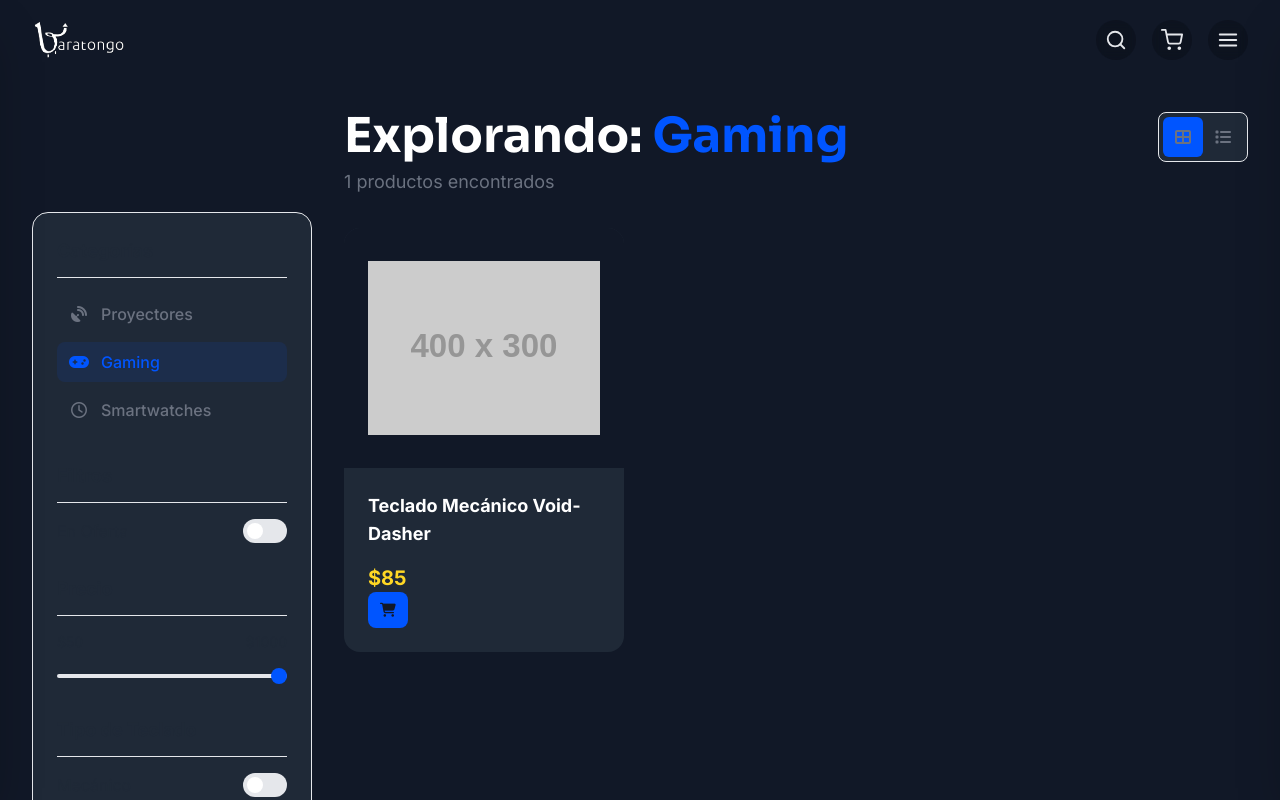
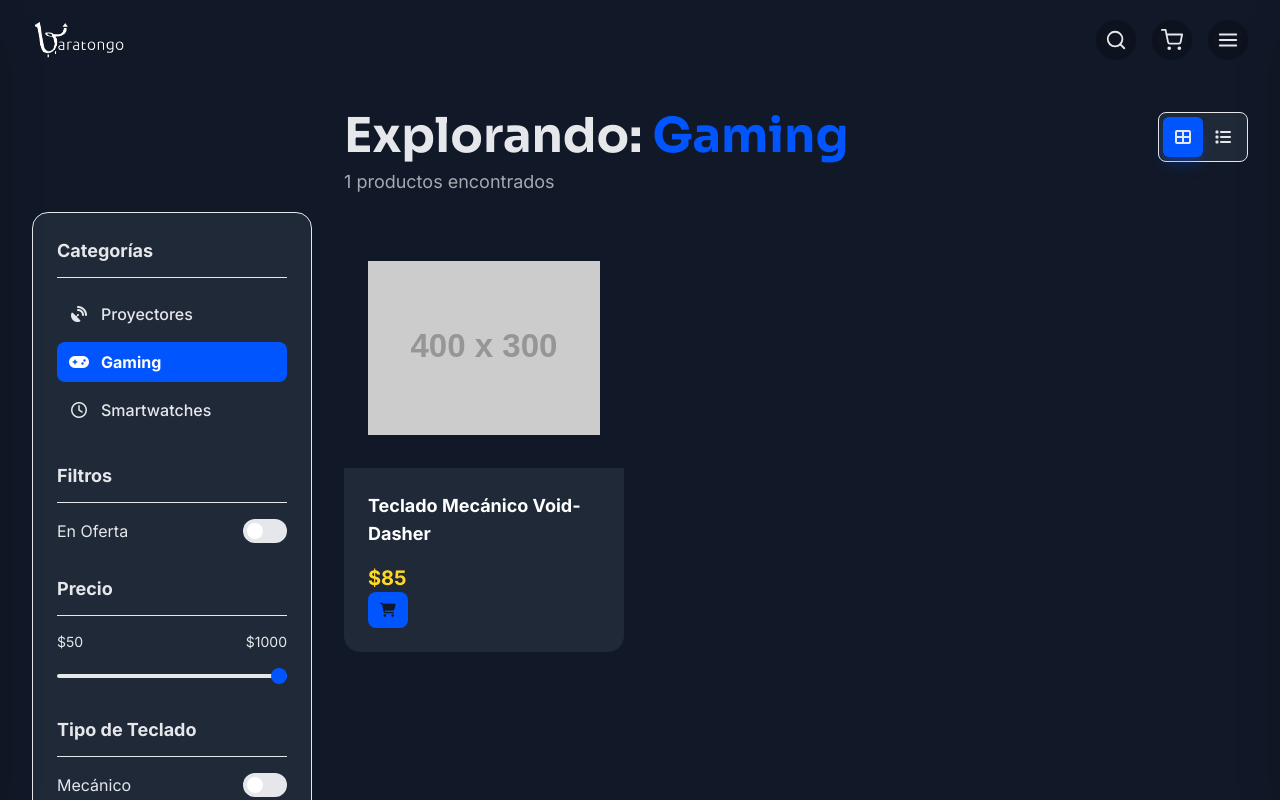
Before and after one commit to johngeek2024/baratongovzla-frontend, an Angular app: page /products/gaming in a window 1280 px wide. Shown: the top 800 px of the page. Built offline with nearby package versions, Linux system fonts and the light colour scheme.

Commit message:
Todo bien

```diff
--- a/src/app/features/products/components/filter-sidebar/filter-sidebar.component.html
+++ b/src/app/features/products/components/filter-sidebar/filter-sidebar.component.html
@@ -1,21 +1,10 @@
-<!--
-  Este componente tiene dos estados visuales controlados por las clases de Tailwind:
-  1. Por defecto (Móvil): Es 'fixed', ocupa toda la altura, está fuera de la pantalla ('-translate-x-full').
-  2. En pantallas medianas o más grandes ('md:'): Se vuelve 'sticky', con una altura automática y se posiciona correctamente.
-  La clase 'translate-x-0' se aplica condicionalmente para mostrarlo en la vista móvil.
--->
 <aside
   class="fixed inset-y-0 left-0 z-[110] w-[300px] flex-shrink-0 bg-dark-bg-secondary border-r border-border-color p-6 h-full transition-transform duration-300 ease-in-out -translate-x-full md:relative md:h-fit md:w-[280px] md:rounded-2xl md:border md:translate-x-0 md:top-[100px]"
   [ngClass]="{ 'translate-x-0': uiService.isFilterSidebarOpen() }">
 
-  <!-- Grupo de Categorías -->
   <div class="mb-8">
-    <h3 class="text-lg font-semibold text-text-primary pb-3 mb-4 border-b border-border-color">Categorías</h3>
+    <h3 class="text-lg font-semibold text-text-on-dark pb-3 mb-4 border-b border-border-color">Categorías</h3>
     <nav class="flex flex-col gap-2">
-      <!--
-        El evento (click) llama a la función closeAllPanels() del UiService,
-        lo que cerrará este panel en la vista móvil al seleccionar una categoría.
-      -->
       <a (click)="uiService.closeAllPanels()" routerLink="/products/proyectores" [class.active]="activeCategory() === 'proyectores'" class="category-link">
         <i class="fas fa-satellite-dish w-5 text-center"></i> Proyectores
       </a>
@@ -28,44 +17,38 @@
     </nav>
   </div>
 
-  <!-- Grupo de Filtros Generales -->
   <div class="mb-8">
-    <h3 class="text-lg font-semibold text-text-primary pb-3 mb-4 border-b border-border-color">Filtros</h3>
+    <h3 class="text-lg font-semibold text-text-on-dark pb-3 mb-4 border-b border-border-color">Filtros</h3>
     <div class="flex justify-between items-center mb-4">
-      <span class="text-text-primary">En Oferta</span>
+      <span class="text-text-on-dark">En Oferta</span>
       <label class="relative inline-block w-11 h-6">
         <input (change)="onSaleChange($event)" type="checkbox" class="opacity-0 w-0 h-0 peer">
-        <span class="absolute cursor-pointer inset-0 bg-border-color rounded-full transition-colors before:absolute before:h-4 before:w-4 before:left-1 before:bottom-1 before:bg-white before:rounded-full before:transition-transform peer-checked:bg-primary-accent peer-checked:before:translate-x-5"></span>
+        <span class="slider"></span>
       </label>
     </div>
   </div>
 
-  <!-- Grupo de Filtro de Precio -->
   <div class="mb-8">
-    <h3 class="text-lg font-semibold text-text-primary pb-3 mb-4 border-b border-border-color">Precio</h3>
-    <div class="flex justify-between text-sm mb-2 text-text-primary">
+    <h3 class="text-lg font-semibold text-text-on-dark pb-3 mb-4 border-b border-border-color">Precio</h3>
+    <div class="flex justify-between text-sm mb-2 text-text-on-dark">
       <span>$50</span>
       <span>${{ productService.maxPriceFilter() }}</span>
     </div>
     <input (input)="onPriceChange($event)" type="range" min="50" max="1000" [value]="productService.maxPriceFilter()" class="w-full h-1 bg-border-color rounded-full appearance-none cursor-pointer [&::-webkit-slider-thumb]:appearance-none [&::-webkit-slider-thumb]:w-4 [&::-webkit-slider-thumb]:h-4 [&::-webkit-slider-thumb]:bg-primary-accent [&::-webkit-slider-thumb]:rounded-full">
   </div>
 
-  <!--
-    FILTROS CONTEXTUALES (CORREGIDO Y RESTAURADO)
-    Estos bloques @if aseguran que los filtros solo se muestren para la categoría activa.
-  -->
   @if(activeCategory() === 'proyectores') {
     <div class="filter-group contextual-filter-group">
-      <h3 class="text-lg font-semibold text-text-primary pb-3 mb-4 border-b border-border-color">Resolución</h3>
+      <h3 class="text-lg font-semibold text-text-on-dark pb-3 mb-4 border-b border-border-color">Resolución</h3>
       <div class="flex justify-between items-center mb-4">
-        <span class="text-text-primary">4K</span>
+        <span class="text-text-on-dark">4K</span>
         <label class="relative inline-block w-11 h-6">
           <input type="checkbox" class="opacity-0 w-0 h-0 peer">
           <span class="slider"></span>
         </label>
       </div>
       <div class="flex justify-between items-center mb-4">
-        <span class="text-text-primary">1080p</span>
+        <span class="text-text-on-dark">1080p</span>
         <label class="relative inline-block w-11 h-6">
           <input type="checkbox" class="opacity-0 w-0 h-0 peer">
           <span class="slider"></span>
@@ -76,16 +59,16 @@
 
   @if(activeCategory() === 'gaming') {
     <div class="filter-group contextual-filter-group">
-      <h3 class="text-lg font-semibold text-text-primary pb-3 mb-4 border-b border-border-color">Tipo de Teclado</h3>
+      <h3 class="text-lg font-semibold text-text-on-dark pb-3 mb-4 border-b border-border-color">Tipo de Teclado</h3>
       <div class="flex justify-between items-center mb-4">
-        <span class="text-text-primary">Mecánico</span>
+        <span class="text-text-on-dark">Mecánico</span>
         <label class="relative inline-block w-11 h-6">
           <input type="checkbox" class="opacity-0 w-0 h-0 peer">
           <span class="slider"></span>
         </label>
       </div>
       <div class="flex justify-between items-center mb-4">
-        <span class="text-text-primary">Membrana</span>
+        <span class="text-text-on-dark">Membrana</span>
         <label class="relative inline-block w-11 h-6">
           <input type="checkbox" class="opacity-0 w-0 h-0 peer">
           <span class="slider"></span>
--- a/src/app/features/products/components/plp-card/plp-card.component.html
+++ b/src/app/features/products/components/plp-card/plp-card.component.html
@@ -26,7 +26,7 @@
   }">
 
     <div [ngClass]="{'flex-grow': viewMode === 'grid', 'col-start-1': viewMode === 'list'}">
-      <h3 class="font-semibold text-white group-hover:text-primary-accent transition-colors" [ngClass]="{'text-lg': viewMode === 'grid', 'text-xl': viewMode === 'list'}">
+      <h3 class="font-semibold text-white transition-colors" [ngClass]="{'text-lg': viewMode === 'grid', 'text-xl': viewMode === 'list'}">
         {{ product.name }}
       </h3>
       @if(viewMode === 'list') {
--- a/src/app/features/products/pages/product-list/product-list.component.html
+++ b/src/app/features/products/pages/product-list/product-list.component.html
@@ -1,38 +1,31 @@
-<!--
-  NUEVO: Overlay para el sidebar móvil.
-  - Este div aparece solo cuando el panel de filtros está abierto en móvil.
-  - Cubre toda la pantalla y se posiciona detrás del panel de filtros.
-  - El evento (click) llama a la función para cerrar todos los paneles.
--->
 @if(uiService.isFilterSidebarOpen()){
   <div (click)="uiService.closeAllPanels()" class="fixed inset-0 bg-black/60 z-[105] md:hidden"></div>
 }
 
 <div class="max-w-[1600px] mx-auto px-4 md:px-8 pt-28 pb-8 flex flex-col md:flex-row gap-8">
 
-  <!-- Barra Lateral de Filtros -->
   <app-filter-sidebar></app-filter-sidebar>
 
-  <!-- Contenido Principal -->
   <main class="flex-grow">
-    <!-- Cabecera del Listado -->
     <header class="flex flex-col md:flex-row justify-between md:items-center mb-8 gap-4">
       <div>
-        <!-- Botón para abrir filtros en móvil -->
-        <button (click)="uiService.openFilterSidebar()" class="md:hidden flex items-center gap-2 bg-dark-bg-secondary border border-border-color px-4 py-2 rounded-lg mb-4 text-text-primary">
+        <button (click)="uiService.openFilterSidebar()" class="md:hidden flex items-center gap-2 bg-dark-bg-secondary border border-border-color px-4 py-2 rounded-lg mb-4 text-text-on-dark">
           <i class="fas fa-filter"></i> Filtros
         </button>
-        <h1 class="text-3xl md:text-5xl font-bold font-headings text-white">Explorando: <span class="text-primary-accent">{{ categoryTitle() }}</span></h1>
-        <p class="text-lg text-text-secondary mt-2">{{ productCount() }} productos encontrados</p>
+        <h1 class="text-3xl md:text-5xl font-bold font-headings text-text-on-dark">Explorando: <span class="text-primary-accent">{{ categoryTitle() }}</span></h1>
+        <p class="text-lg text-text-on-dark/70 mt-2">{{ productCount() }} productos encontrados</p>
       </div>
-      <!-- Botones de cambio de vista -->
+
       <div class="flex bg-dark-bg-secondary border border-border-color rounded-lg p-1 self-start">
-        <button (click)="setViewMode('grid')" [class.bg-primary-accent]="viewMode() === 'grid'" [class.text-dark-bg]="viewMode() === 'grid'" class="px-3 py-2 rounded-md text-text-secondary transition-colors"><i class="fas fa-th-large"></i></button>
-        <button (click)="setViewMode('list')" [class.bg-primary-accent]="viewMode() === 'list'" [class.text-dark-bg]="viewMode() === 'list'" class="px-3 py-2 rounded-md text-text-secondary transition-colors"><i class="fas fa-list"></i></button>
+        <button (click)="setViewMode('grid')" [class.active-view]="viewMode() === 'grid'" class="px-3 py-2 rounded-md text-text-on-dark transition-colors">
+          <i class="fas fa-th-large"></i>
+        </button>
+        <button (click)="setViewMode('list')" [class.active-view]="viewMode() === 'list'" class="px-3 py-2 rounded-md text-text-on-dark transition-colors">
+          <i class="fas fa-list"></i>
+        </button>
       </div>
     </header>
 
-    <!-- Cuadrícula de Productos -->
     <div class="grid gap-8" [ngClass]="{
       'grid-cols-1 sm:grid-cols-2 xl:grid-cols-3': viewMode() === 'grid',
       'grid-cols-1': viewMode() === 'list'
--- a/src/styles.css
+++ b/src/styles.css
@@ -1,9 +1,9 @@
-/* ... las 3 líneas de @tailwind que ya tenías ... */
+/* src/styles.css */
+
 @tailwind base;
 @tailwind components;
 @tailwind utilities;
 
-/* --- AÑADIR ESTO --- */
 /* Estilos para la animación de aparición en scroll */
 .fade-in-up {
   opacity: 0;
@@ -19,15 +19,17 @@
 /* ESTILOS PARA LA BARRA LATERAL DE FILTROS */
 @layer components {
   .category-link {
-    @apply flex items-center gap-3 px-3 py-2 rounded-lg text-text-secondary font-medium hover:bg-primary-accent/10 hover:text-primary-accent transition-colors;
+    /* CORRECCIÓN: Se cambia el color a uno claro para fondos oscuros */
+    @apply flex items-center gap-3 px-3 py-2 rounded-lg text-text-on-dark font-medium hover:bg-primary-accent/10 hover:text-primary-accent transition-colors;
   }
   .category-link.active {
-    @apply bg-primary-accent/10 text-primary-accent;
+    /* CORRECCIÓN: Estilo para el enlace activo, como en la imagen */
+    @apply bg-primary-accent text-white font-bold;
   }
   .slider {
     @apply absolute cursor-pointer inset-0 bg-border-color rounded-full transition-colors before:absolute before:h-4 before:w-4 before:left-1 before:bottom-1 before:bg-white before:rounded-full before:transition-transform peer-checked:bg-primary-accent peer-checked:before:translate-x-5;
   }
   .active-view {
-  @apply bg-primary-accent text-dark-bg shadow-lg shadow-primary-accent/30;
+    @apply bg-primary-accent text-dark-bg shadow-lg shadow-primary-accent/30;
   }
 }
```
